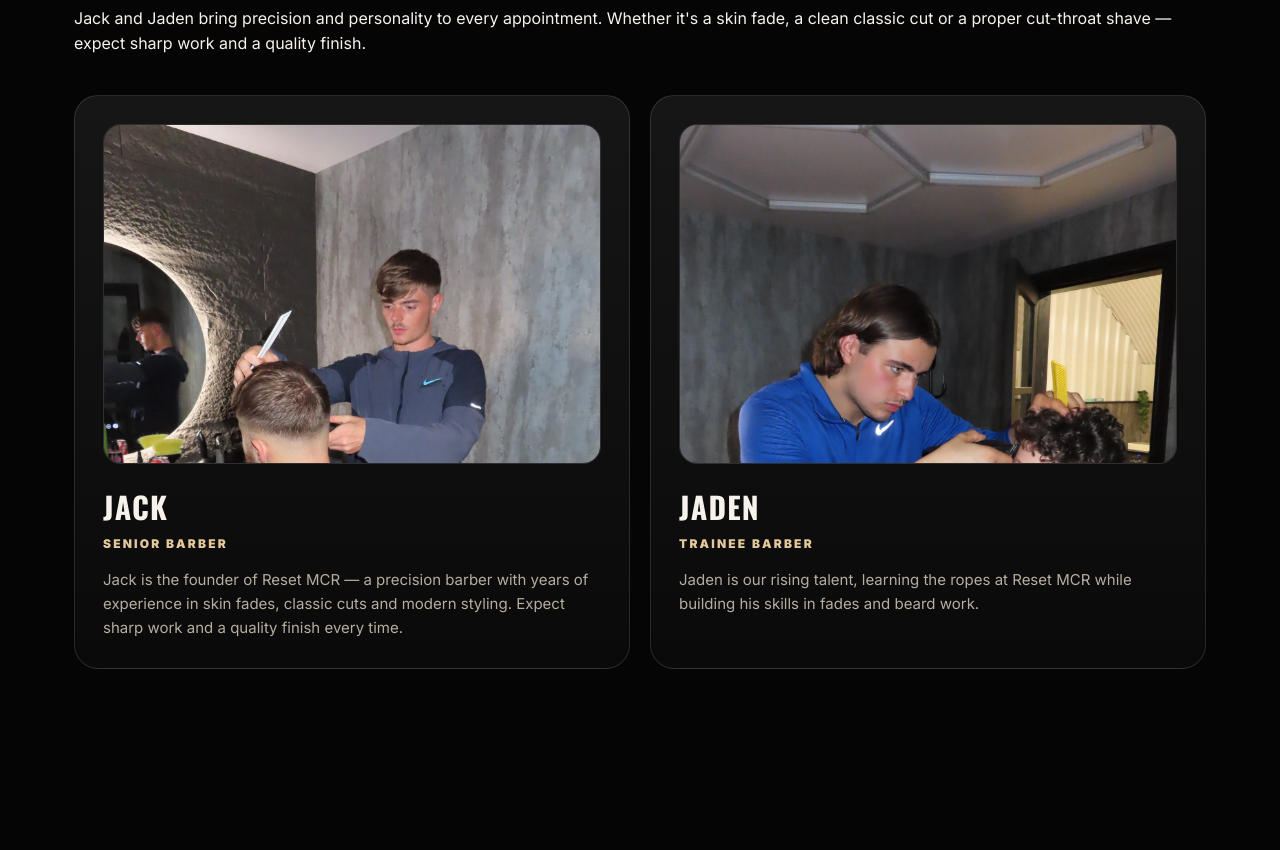
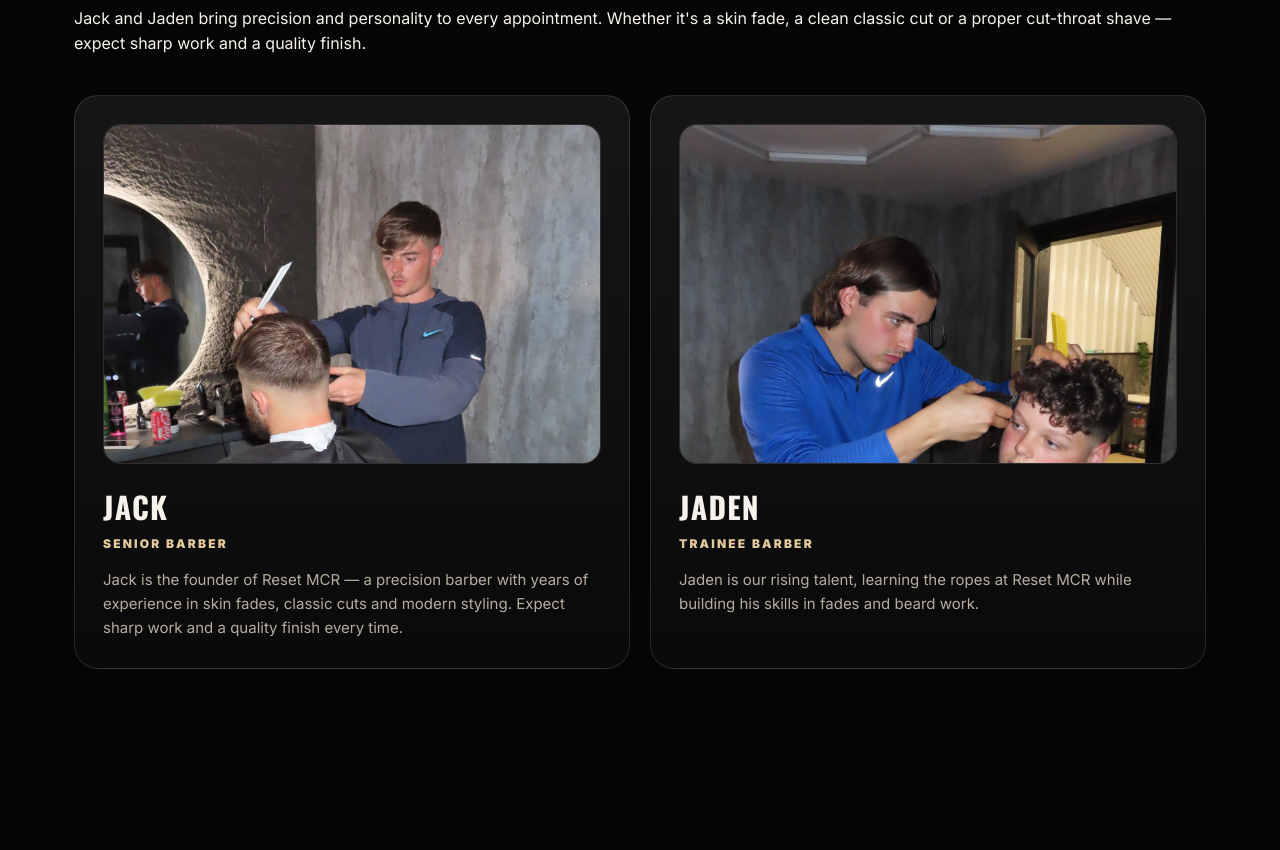
Before and after one commit to claytonbwebb-lab/reset-mcr, a website: page public/index.html in a window 1280 px wide. Shown: the part 2160-3010 px from the top of the page. Drawn offline with nearby package versions, Linux system fonts and the light colour scheme.

Commit message:
style: shift team photos down (50% 15% focal point) to show more of the cut

```diff
--- a/public/styles-v2.css
+++ b/public/styles-v2.css
@@ -54,7 +54,7 @@ img{max-width:100%}
 .team-card{background:linear-gradient(180deg,rgba(255,255,255,.07),rgba(255,255,255,.025));border:1px solid var(--line);border-radius:24px;padding:28px;display:flex;flex-direction:column;gap:20px}
 .team-photo-placeholder{width:100%;height:180px;background:#111;border-radius:18px;border:1px solid var(--line);display:flex;flex-direction:column;align-items:center;justify-content:center;gap:10px;flex-shrink:0}
 .team-photo-wrap{width:100%;height:340px;background:#111;border-radius:18px;border:1px solid var(--line);overflow:hidden;flex-shrink:0}
-.team-photo{width:100%;height:100%;object-fit:cover;object-position:center top;display:block}
+.team-photo{width:100%;height:100%;object-fit:cover;object-position:50% 15%;display:block}
 .team-photo-placeholder span{color:var(--gold2);font:700 18px Oswald,sans-serif;text-transform:uppercase;letter-spacing:.12em}
 .team-info{display:flex;flex-direction:column;gap:6px}
 .team-info h3{font:700 30px Oswald,sans-serif;text-transform:uppercase;margin:0;letter-spacing:.04em}
```
